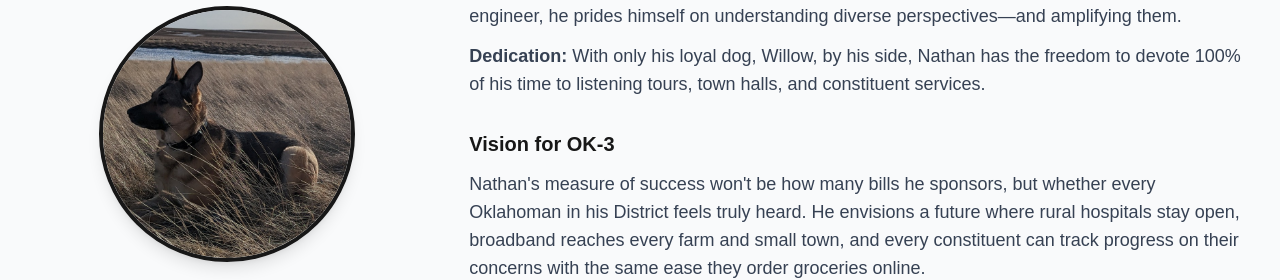
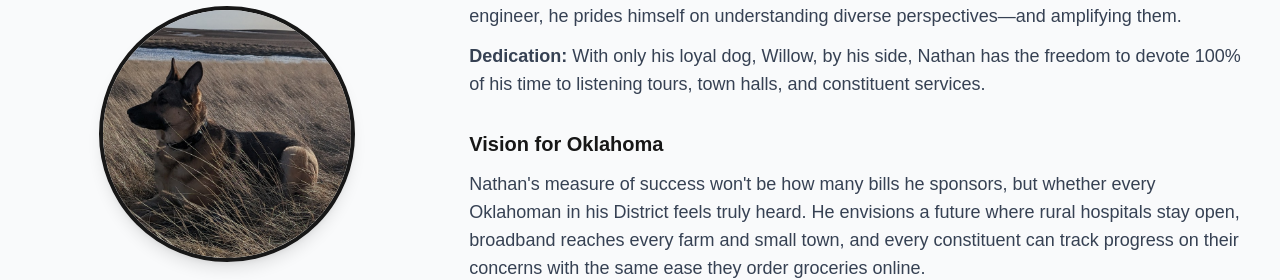
Before and after one commit to nwavery/NWA-Campaign, a Next.js app: page / in a window 1280 px wide. Shown: the part 1323-1603 px from the top of the page. Built offline with nearby package versions, Linux system fonts and the light colour scheme; no server answers.

Commit message:
Update AboutSection.tsx

```diff
--- a/src/components/AboutSection.tsx
+++ b/src/components/AboutSection.tsx
@@ -62,7 +62,7 @@ export default function AboutSection() {
             </ul>
 
             {/* Add new Vision section */}
-            <h4 className="text-xl font-semibold mb-3 text-brand-primary dark:text-blue-400">Vision for OK-3</h4>
+            <h4 className="text-xl font-semibold mb-3 text-brand-primary dark:text-blue-400">Vision for Oklahoma</h4>
             <p className="text-lg text-gray-700 dark:text-gray-300 mb-4">
               Nathan&apos;s measure of success won&apos;t be how many bills he sponsors, but whether every Oklahoman in his District feels truly heard. He envisions a future where rural hospitals stay open, broadband reaches every farm and small town, and every constituent can track progress on their concerns with the same ease they order groceries online.
             </p>
```
